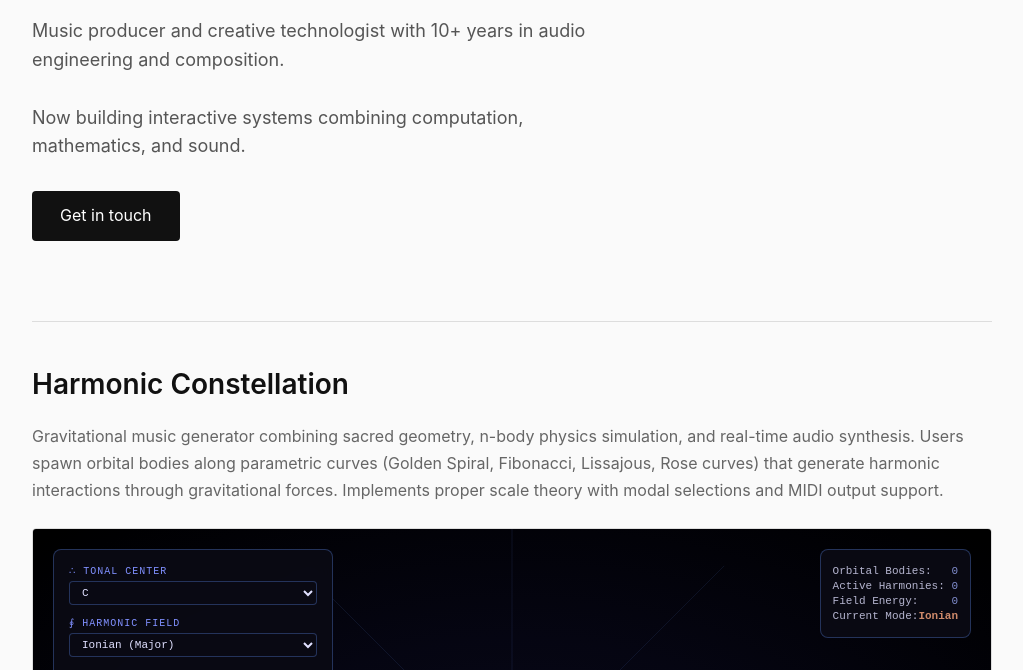
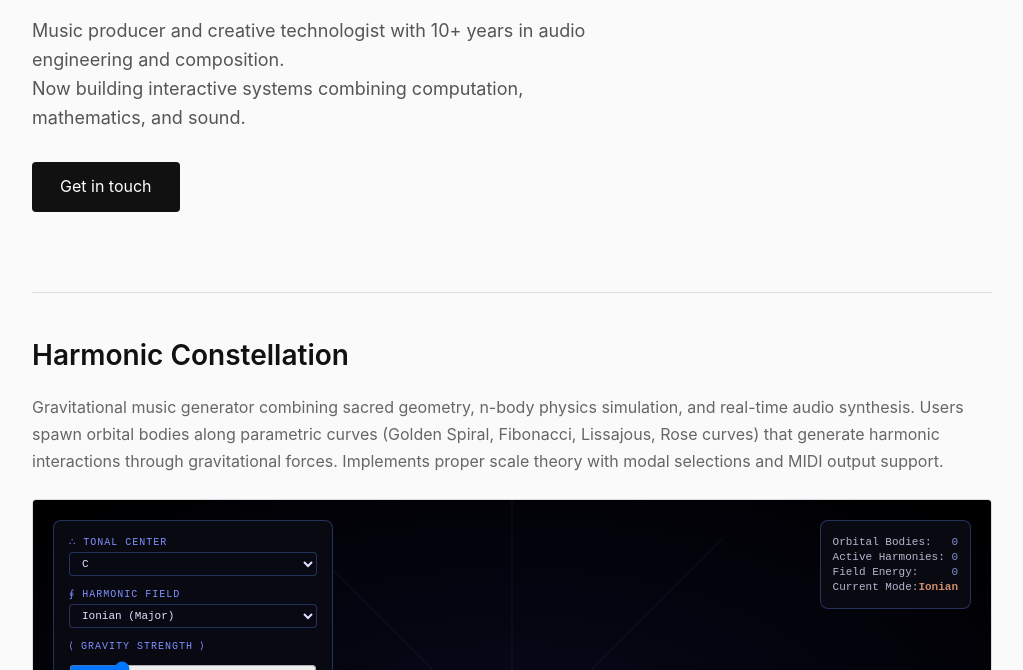
Before and after one commit to jonnylitten/portfolio, a plain HTML site: page index.html in a window 1280 px wide. Shown: the part 130-800 px from the top of the page, without its empty margins (128-1151 px from the left). Drawn offline with nearby package versions, Linux system fonts and the light colour scheme.

Commit message:
Update index.html

```diff
--- a/index.html
+++ b/index.html
@@ -121,7 +121,7 @@
     <div class="container">
         <header>
             <h1>Jonny Litten</h1>
-            <p class="bio">Music producer and creative technologist with 10+ years in audio engineering and composition.<br><br>Now building interactive systems combining computation, mathematics, and sound.</p>
+            <p class="bio">Music producer and creative technologist with 10+ years in audio engineering and composition.<br>Now building interactive systems combining computation, mathematics, and sound.</p>
             <a href="mailto:jk@litten.org" class="contact">Get in touch</a>
         </header>
 
```
